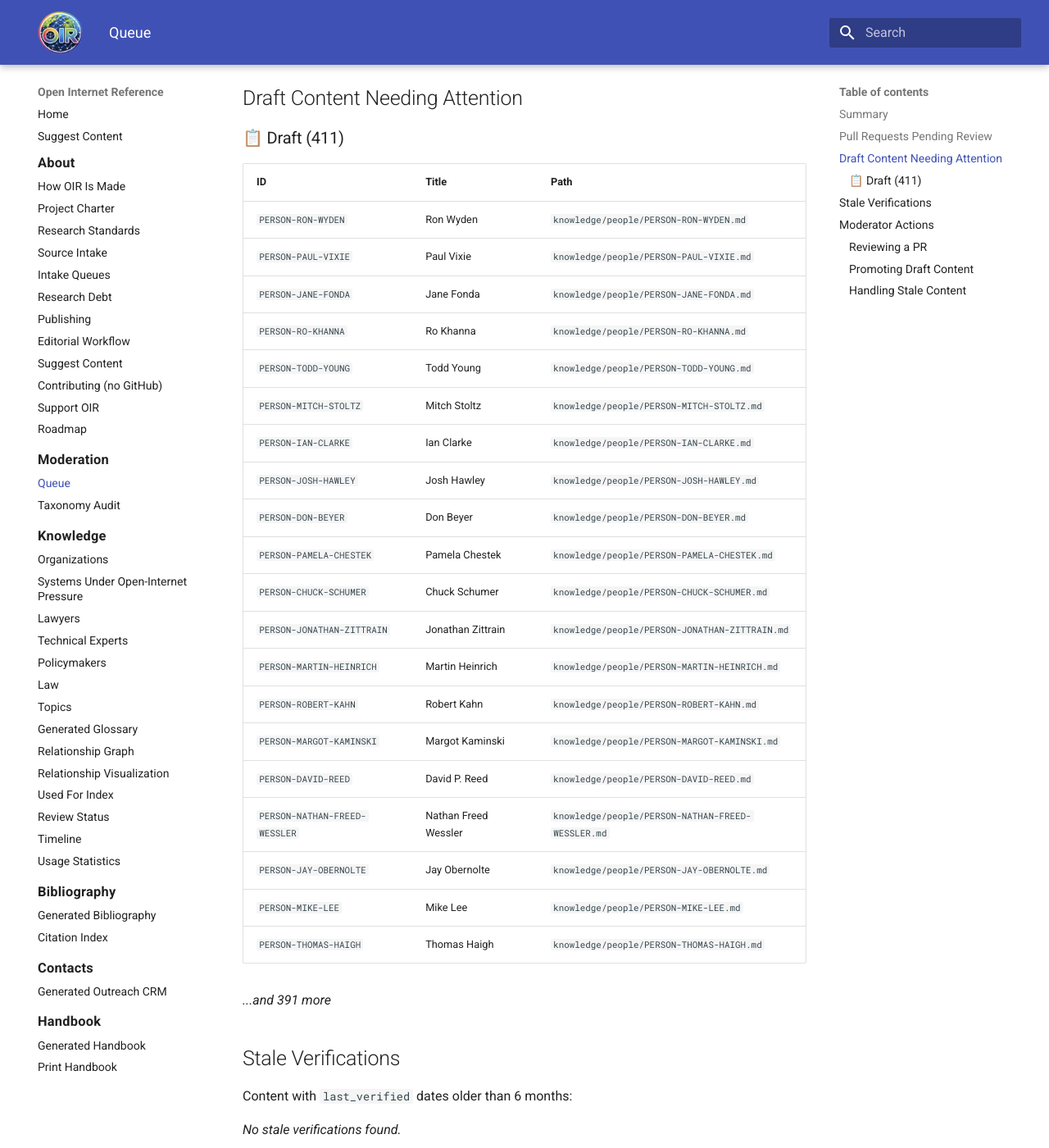
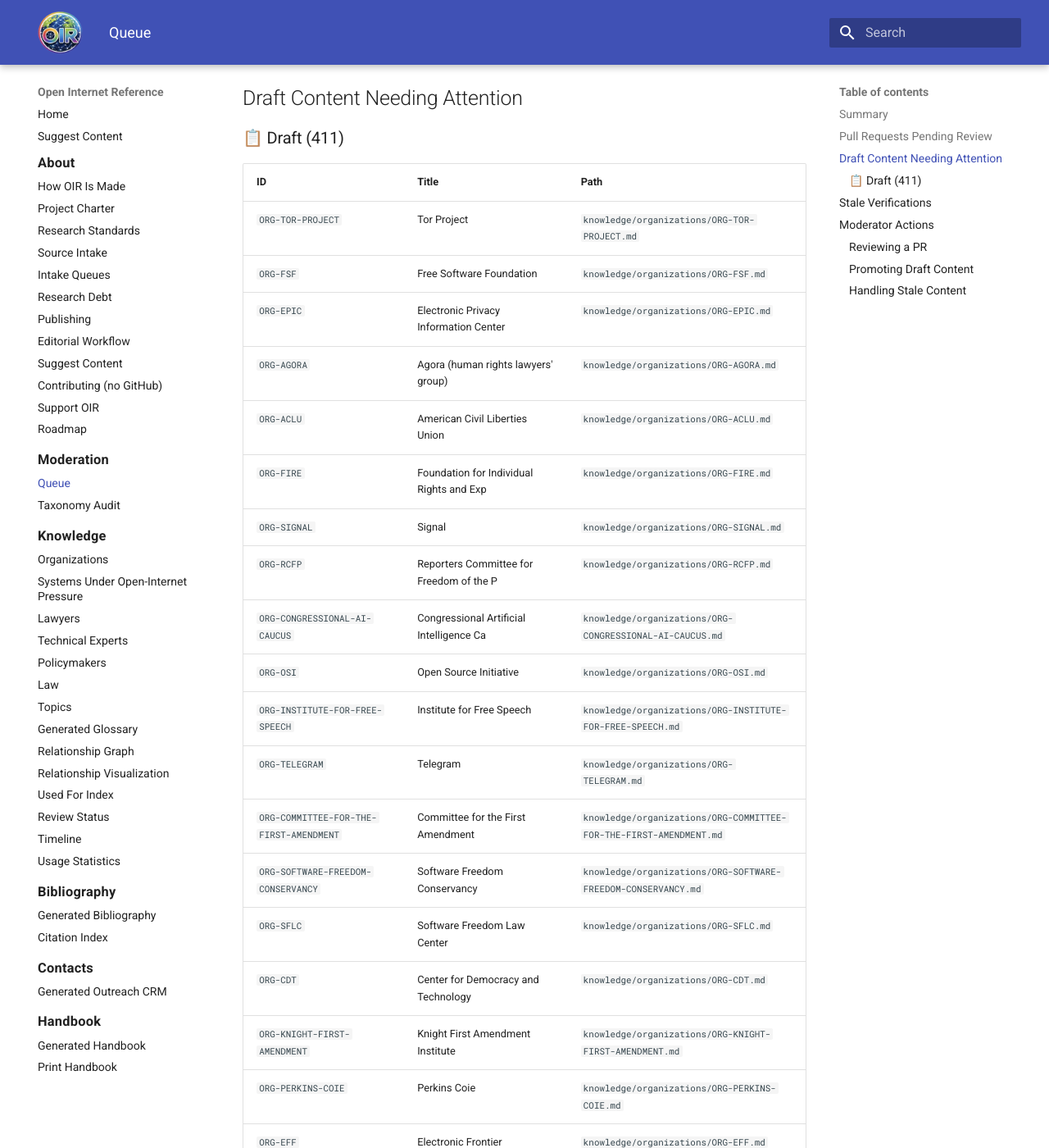
Before and after one commit to itsmeront/open-internet-reference, an MkDocs documentation site: the page built from website/generated/moderation.md, in a window 1280 px wide and 1400 px high, scrolled down 881 px. Shown: the whole window at 82% size. Built offline with MkDocs 1.6.1 and Material for MkDocs 9.7.7, drawn with Linux system fonts in a browser that asks for light colours; some of the changed text lies outside the part shown.

Commit message:
chore: update moderation and taxonomy reports [automated]

```diff
--- a/website/generated/moderation.md
+++ b/website/generated/moderation.md
@@ -27,26 +27,26 @@ This page surfaces pending contributions, draft content, and items needing edito
 
 | ID | Title | Path |
 |---|-------|------|
-| `PERSON-RON-WYDEN` | Ron Wyden | `knowledge/people/PERSON-RON-WYDEN.md` |
-| `PERSON-PAUL-VIXIE` | Paul Vixie | `knowledge/people/PERSON-PAUL-VIXIE.md` |
-| `PERSON-JANE-FONDA` | Jane Fonda | `knowledge/people/PERSON-JANE-FONDA.md` |
-| `PERSON-RO-KHANNA` | Ro Khanna | `knowledge/people/PERSON-RO-KHANNA.md` |
-| `PERSON-TODD-YOUNG` | Todd Young | `knowledge/people/PERSON-TODD-YOUNG.md` |
-| `PERSON-MITCH-STOLTZ` | Mitch Stoltz | `knowledge/people/PERSON-MITCH-STOLTZ.md` |
-| `PERSON-IAN-CLARKE` | Ian Clarke | `knowledge/people/PERSON-IAN-CLARKE.md` |
-| `PERSON-JOSH-HAWLEY` | Josh Hawley | `knowledge/people/PERSON-JOSH-HAWLEY.md` |
-| `PERSON-DON-BEYER` | Don Beyer | `knowledge/people/PERSON-DON-BEYER.md` |
-| `PERSON-PAMELA-CHESTEK` | Pamela Chestek | `knowledge/people/PERSON-PAMELA-CHESTEK.md` |
-| `PERSON-CHUCK-SCHUMER` | Chuck Schumer | `knowledge/people/PERSON-CHUCK-SCHUMER.md` |
-| `PERSON-JONATHAN-ZITTRAIN` | Jonathan Zittrain | `knowledge/people/PERSON-JONATHAN-ZITTRAIN.md` |
-| `PERSON-MARTIN-HEINRICH` | Martin Heinrich | `knowledge/people/PERSON-MARTIN-HEINRICH.md` |
-| `PERSON-ROBERT-KAHN` | Robert Kahn | `knowledge/people/PERSON-ROBERT-KAHN.md` |
-| `PERSON-MARGOT-KAMINSKI` | Margot Kaminski | `knowledge/people/PERSON-MARGOT-KAMINSKI.md` |
-| `PERSON-DAVID-REED` | David P. Reed | `knowledge/people/PERSON-DAVID-REED.md` |
-| `PERSON-NATHAN-FREED-WESSLER` | Nathan Freed Wessler | `knowledge/people/PERSON-NATHAN-FREED-WESSLER.md` |
-| `PERSON-JAY-OBERNOLTE` | Jay Obernolte | `knowledge/people/PERSON-JAY-OBERNOLTE.md` |
-| `PERSON-MIKE-LEE` | Mike Lee | `knowledge/people/PERSON-MIKE-LEE.md` |
-| `PERSON-THOMAS-HAIGH` | Thomas Haigh | `knowledge/people/PERSON-THOMAS-HAIGH.md` |
+| `ORG-TOR-PROJECT` | Tor Project | `knowledge/organizations/ORG-TOR-PROJECT.md` |
+| `ORG-FSF` | Free Software Foundation | `knowledge/organizations/ORG-FSF.md` |
+| `ORG-EPIC` | Electronic Privacy Information Center | `knowledge/organizations/ORG-EPIC.md` |
+| `ORG-AGORA` | Agora (human rights lawyers' group) | `knowledge/organizations/ORG-AGORA.md` |
+| `ORG-ACLU` | American Civil Liberties Union | `knowledge/organizations/ORG-ACLU.md` |
+| `ORG-FIRE` | Foundation for Individual Rights and Exp | `knowledge/organizations/ORG-FIRE.md` |
+| `ORG-SIGNAL` | Signal | `knowledge/organizations/ORG-SIGNAL.md` |
+| `ORG-RCFP` | Reporters Committee for Freedom of the P | `knowledge/organizations/ORG-RCFP.md` |
+| `ORG-CONGRESSIONAL-AI-CAUCUS` | Congressional Artificial Intelligence Ca | `knowledge/organizations/ORG-CONGRESSIONAL-AI-CAUCUS.md` |
+| `ORG-OSI` | Open Source Initiative | `knowledge/organizations/ORG-OSI.md` |
+| `ORG-INSTITUTE-FOR-FREE-SPEECH` | Institute for Free Speech | `knowledge/organizations/ORG-INSTITUTE-FOR-FREE-SPEECH.md` |
+| `ORG-TELEGRAM` | Telegram | `knowledge/organizations/ORG-TELEGRAM.md` |
+| `ORG-COMMITTEE-FOR-THE-FIRST-AMENDMENT` | Committee for the First Amendment | `knowledge/organizations/ORG-COMMITTEE-FOR-THE-FIRST-AMENDMENT.md` |
+| `ORG-SOFTWARE-FREEDOM-CONSERVANCY` | Software Freedom Conservancy | `knowledge/organizations/ORG-SOFTWARE-FREEDOM-CONSERVANCY.md` |
+| `ORG-SFLC` | Software Freedom Law Center | `knowledge/organizations/ORG-SFLC.md` |
+| `ORG-CDT` | Center for Democracy and Technology | `knowledge/organizations/ORG-CDT.md` |
+| `ORG-KNIGHT-FIRST-AMENDMENT` | Knight First Amendment Institute | `knowledge/organizations/ORG-KNIGHT-FIRST-AMENDMENT.md` |
+| `ORG-PERKINS-COIE` | Perkins Coie | `knowledge/organizations/ORG-PERKINS-COIE.md` |
+| `ORG-EFF` | Electronic Frontier Foundation | `knowledge/organizations/ORG-EFF.md` |
+| `ORG-SENATE-AI-CAUCUS` | Senate Artificial Intelligence Caucus | `knowledge/organizations/ORG-SENATE-AI-CAUCUS.md` |
 
 *...and 391 more*
 
```
Also changed, not shown: other parts of website/generated/moderation.md (+3 -3 lines), website/generated/taxonomy-audit.md (+17 -17 lines), 2 other files.
